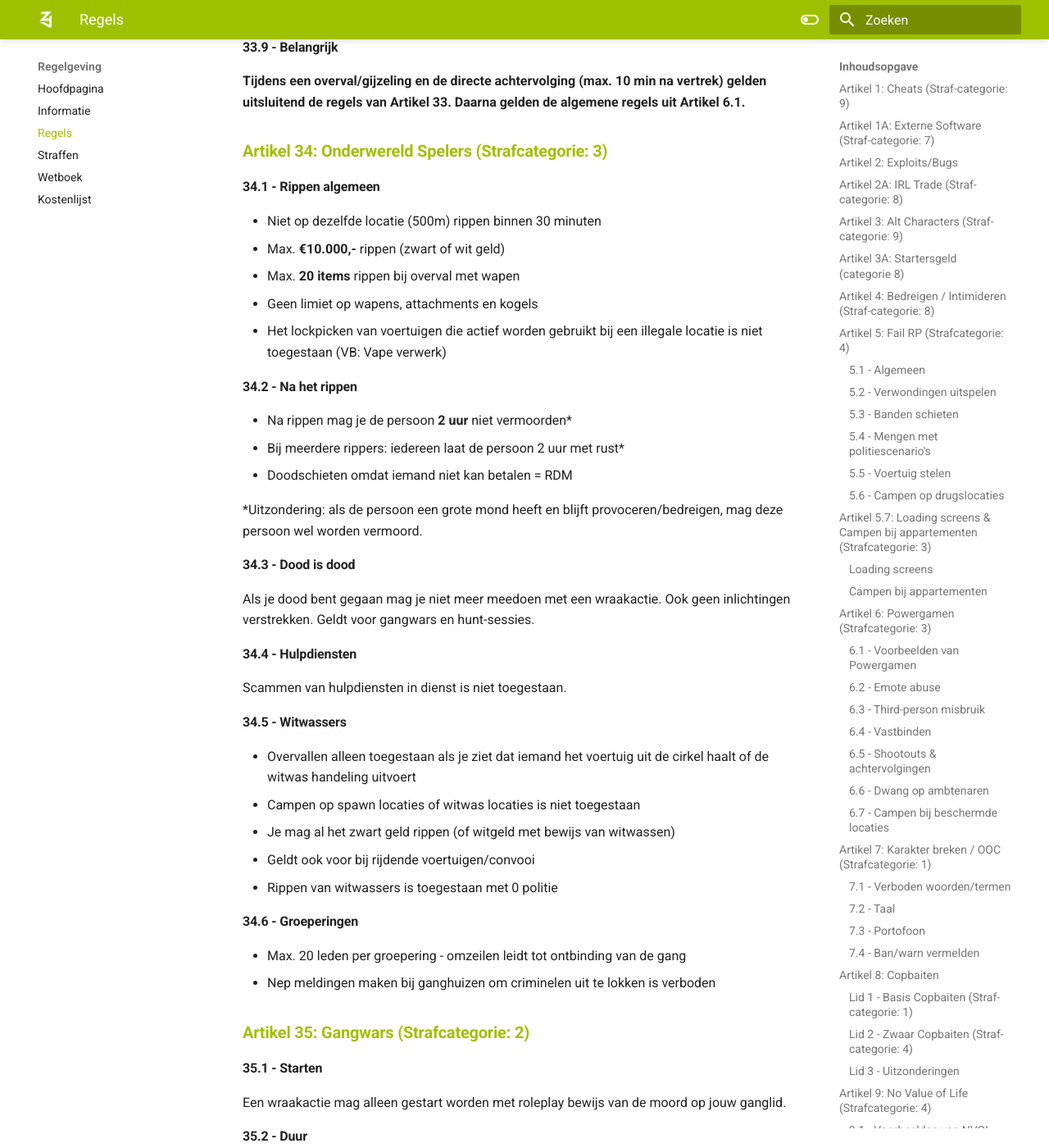
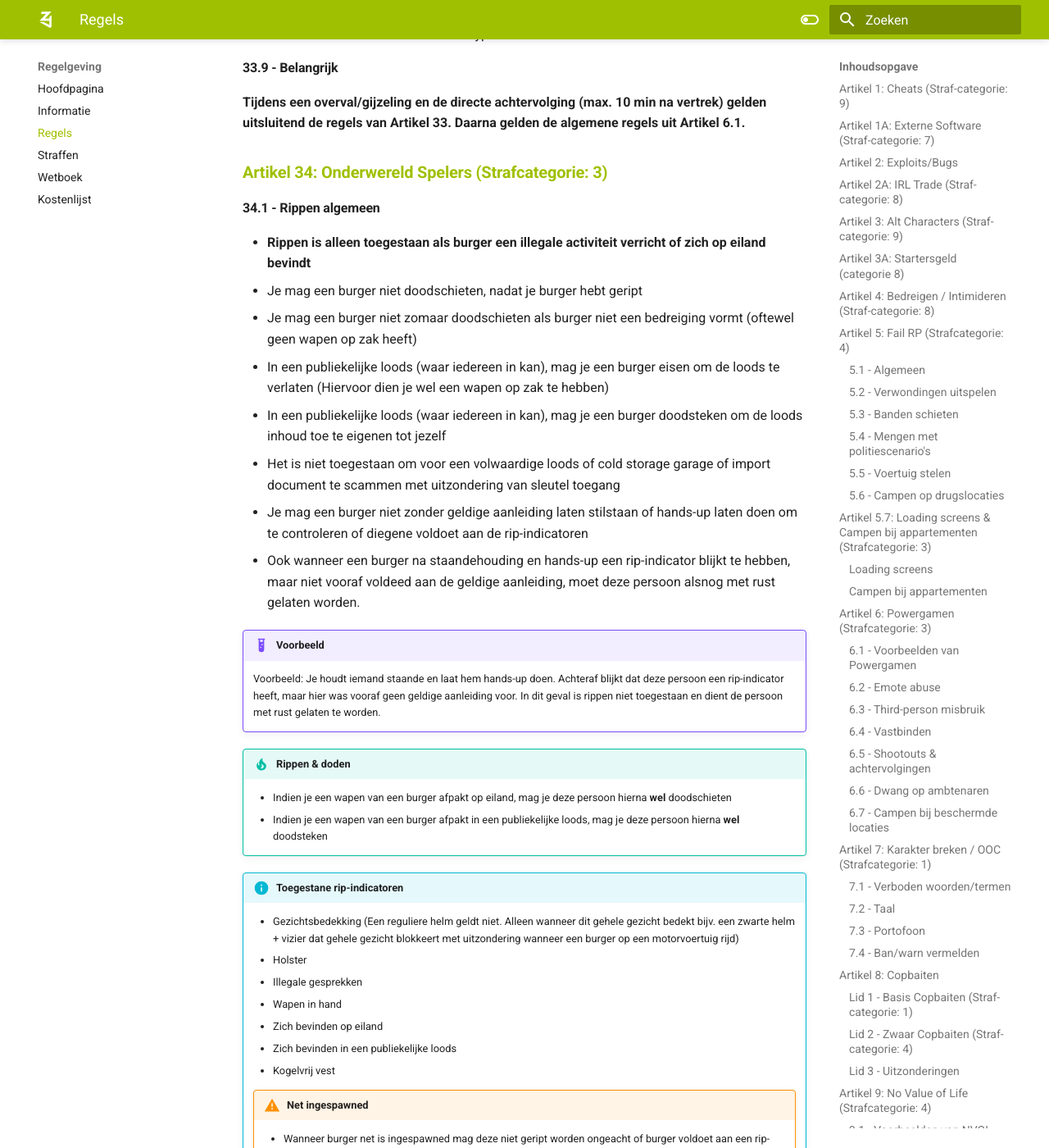
Before and after one commit to exqlusive/zuiderveen-apv, an MkDocs documentation site: the page built from docs/regels.md, in a window 1280 px wide and 1400 px high, scrolled down 20050 px. Shown: the whole window at 82% size. Built offline with MkDocs 1.6.1 and Material for MkDocs 9.7.7, drawn with Linux system fonts in a browser that asks for light colours; some of the changed text lies outside the part shown.

Commit message:
feat(): :sparkles: new ripping rules

```diff
--- a/docs/regels.md
+++ b/docs/regels.md
@@ -643,7 +643,7 @@ Bij overtreding volgt de daarvoor bestemde strafcategorie. Bij herhaling wordt d
 - Scammen met voertuigen
 - Na het oplichten/scammen de desbetreffende burger vermoorden*
 
-*Als persoon na het oplichten/scammen een grote mond heeft en blijft provoceren/bedreigen, mag deze persoon wel worden vermoord.
+*Als persoon na het oplichten/scammen een grote mond heeft en blijft provoceren/bedreigen/callen, mag deze persoon wel direct worden vermoord zonder reden te benoemen.
 
 #### 32.2 - Limieten
 
@@ -722,12 +722,60 @@ De **MazeBank Arena** overval valt onder type "Grote Bank".
 ### **Artikel 34: Onderwereld Spelers (Strafcategorie: 3)**
 
 #### 34.1 - Rippen algemeen
+- **Rippen is alleen toegestaan als burger een illegale activiteit verricht of zich op eiland bevindt**
+- Je mag een burger niet doodschieten, nadat je burger hebt geript
+- Je mag een burger niet zomaar doodschieten als burger niet een bedreiging vormt (oftewel geen wapen op zak heeft)
+- In een publiekelijke loods (waar iedereen in kan), mag je een burger eisen om de loods te verlaten (Hiervoor dien je wel een wapen op zak te hebben)
+- In een publiekelijke loods (waar iedereen in kan), mag je een burger doodsteken om de loods inhoud toe te eigenen tot jezelf
+- Het is niet toegestaan om voor een volwaardige loods of cold storage garage of import document te scammen met uitzondering van sleutel toegang
+- Je mag een burger niet zonder geldige aanleiding laten stilstaan of hands-up laten doen om te controleren of diegene voldoet aan de rip-indicatoren
+- Ook wanneer een burger na staandehouding en hands-up een rip-indicator blijkt te hebben, maar niet vooraf voldeed aan de geldige aanleiding, moet deze persoon alsnog met rust gelaten worden.
+!!! example "Voorbeeld"
 
-- Niet op dezelfde locatie (500m) rippen binnen 30 minuten
-- Max. **€10.000,-** rippen (zwart of wit geld)
-- Max. **20 items** rippen bij overval met wapen
-- Geen limiet op wapens, attachments en kogels
-- Het lockpicken van voertuigen die actief worden gebruikt bij een illegale locatie is niet toegestaan (VB: Vape verwerk)
+    Voorbeeld: Je houdt iemand staande en laat hem hands-up doen. Achteraf blijkt dat deze persoon een rip-indicator heeft, maar hier was vooraf geen geldige aanleiding voor. In dit geval is rippen niet toegestaan en dient de persoon met rust gelaten te worden.
+
+!!! tip "Rippen & doden"
+
+    - Indien je een wapen van een burger afpakt op eiland, mag je deze persoon hierna **wel** doodschieten
+    - Indien je een wapen van een burger afpakt in een publiekelijke loods, mag je deze persoon hierna **wel** doodsteken
+
+!!! info "Toegestane rip-indicatoren"
+
+    - Gezichtsbedekking (Een reguliere helm geldt niet. Alleen wanneer dit gehele gezicht bedekt bijv. een zwarte helm + vizier dat gehele gezicht blokkeert met uitzondering wanneer een burger op een motorvoertuig rijd)
+    - Holster
+    - Illegale gesprekken
+    - Wapen in hand
+    - Zich bevinden op eiland
+    - Zich bevinden in een publiekelijke loods
+    - Kogelvrij vest
+
+    !!! warning "Net ingespawned"
+
+        - Wanneer burger net is ingespawned mag deze niet geript worden ongeacht of burger voldoet aan een rip-indicatie
+
+!!! success "Je mag afpakken:"
+
+    Ongeacht of burger zich bevind op land of eiland:
+
+    - Al het **zwart geld** dat burger bij heeft
+    - Alle **wapen(s)** dat burger bij heeft
+    - Alle **drugs** dat burger bij heeft
+    - Alle **communicatie middelen** dat burger bij heeft
+    - Ingrediënten om drugs te maken (legale producten) mogen **niet** afgepakt worden. Alleen dus het eindproduct!
+    - Repair kits mogen **niet** afgepakt worden.
+    - Als burger bezig is met witwassen, mag je al het witgeld ook afpakken
+
+    !!! success "Aanvulling Eiland:"
+
+        - Op eiland mag je ook al het witgeld innemen.
+
+!!! warning "Klachten & Refund tickets omtrent publiekelijke loodsen"
+
+    Publiekelijke loodsen betreden is geheel op eigen risico. Ga hier dus slim mee om! Bijvoorbeeld; laat iemand buiten scouten, zodat je veilig te werk kan gaan.
+
+    **Klachten** & **Refund** aanvragen na een ripactie in de publiekelijke loodsen zullen dus ook niet behandeld worden. Houd hier sterk rekening mee!
+
+**Let op**: fouilleren buiten een illegale activiteit zonder geldige rip-indicator betekent dat je geen items mag afpakken, inclusief wapens.
 
 #### 34.2 - Na het rippen
 
@@ -735,7 +783,7 @@ De **MazeBank Arena** overval valt onder type "Grote Bank".
 - Bij meerdere rippers: iedereen laat de persoon 2 uur met rust*
 - Doodschieten omdat iemand niet kan betalen = RDM
 
-*Uitzondering: als de persoon een grote mond heeft en blijft provoceren/bedreigen, mag deze persoon wel worden vermoord.
+*Uitzondering: Als persoon na het oplichten/scammen een grote mond heeft en blijft provoceren/bedreigen/callen, mag deze persoon wel direct worden vermoord zonder reden te benoemen.
 
 #### 34.3 - Dood is dood
 
@@ -1109,13 +1157,41 @@ De naam van een andere speler in je steamnaam gebruiken is verboden.
 ### **Artikel 54: Rippen op eiland (Strafcategorie: 2)**
 
 #### 54.1 - Limieten
+!!! tip "Rippen & doden"
 
-| Item | Eiland | Vasteland |
-| --- | --- | --- |
-| Zakjes | 75 per persoon | 20 per persoon |
-| Zwart geld | €30.000,-| €10.000,-|
+    - Indien je een wapen van een burger afpakt op eiland, mag je deze persoon hierna **wel** doodschieten
 
-*Geen witgeld rippen, ook niet laten pinnen.*
+!!! info "Toegestane rip-indicatoren"
+
+    - Wanneer burger op eiland is, mag je deze persoon rippen zonder rekening te houden met de normale rip-indicatoren.
+
+    !!! warning "Net ingespawned"
+
+        - Wanneer burger net is ingespawned mag deze niet geript worden ongeacht of burger voldoet aan een rip-indicatie
+
+!!! success "Je mag afpakken:"
+
+    Ongeacht of burger zich bevind op land of eiland:
+
+    - Al het **zwart geld** dat burger bij heeft
+    - Alle **wapen(s)** dat burger bij heeft
+    - Alle **drugs** dat burger bij heeft
+    - Alle **communicatie middelen** dat burger bij heeft
+    - Ingrediënten om drugs te maken (legale producten) mogen **niet** afgepakt worden. Alleen dus het eindproduct!
+    - Repair kits mogen **niet** afgepakt worden.
+    - Als burger bezig is met witwassen, mag je al het witgeld ook afpakken
+
+    !!! success "Aanvulling Eiland:"
+
+        - Op eiland mag je ook al het witgeld innemen.
+
+!!! warning "Klachten & Refund tickets omtrent publiekelijke loodsen"
+
+    Publiekelijke loodsen betreden is geheel op eigen risico. Ga hier dus slim mee om! Bijvoorbeeld; laat iemand buiten scouten, zodat je veilig te werk kan gaan.
+
+    **Klachten** & **Refund** aanvragen na een ripactie in de publiekelijke loodsen zullen dus ook niet behandeld worden. Houd hier sterk rekening mee!
+
+**Let op**: fouilleren buiten een illegale activiteit zonder geldige rip-indicator betekent dat je geen items mag afpakken, inclusief wapens.
 
 #### 54.2 - Regels
 
@@ -1124,7 +1200,7 @@ De naam van een andere speler in je steamnaam gebruiken is verboden.
 - Andere rips: NIET daarna doodschieten*
 - Wapens bij fouilleren afpakken = eigen risico
 
-*Uitzondering: als de persoon een grote mond heeft en blijft provoceren/bedreigen, mag deze persoon wel worden vermoord.
+*Uitzondering: Als persoon na het oplichten/scammen een grote mond heeft en blijft provoceren/bedreigen/callen, mag deze persoon wel direct worden vermoord zonder reden te benoemen.
 
 #### 54.3 - RDM eiland (Strafcategorie: 1)
 
@@ -1197,3 +1273,7 @@ De Aircraft Carrier is militair, justitieel gebied.
 ### **Artikel 60: Staff limiet**
 
 Maximaal 3 leden van elke gang mogen in het staffteam zitten (ter voorkoming van staffgangs).
+
+### **Artikel 61: Combat Gedrag**
+Wanneer we merken dat je hier puur voor de combat bent, zal je een ban ontvangen volgens bovengenoemde categorie.
+Deze ban zal besproken / uitgedeeld worden door hogerop.
--- a/mkdocs.yml
+++ b/mkdocs.yml
@@ -36,5 +36,10 @@ theme:
 extra_css:
   - stylesheets/extra.css
 
+markdown_extensions:
+  - admonition
+  - pymdownx.details
+  - pymdownx.superfences
+
 # Copyright
 copyright: Copyright &copy; 2026 ZuiderVeen
```
Also changed, not shown: 1 other file.
